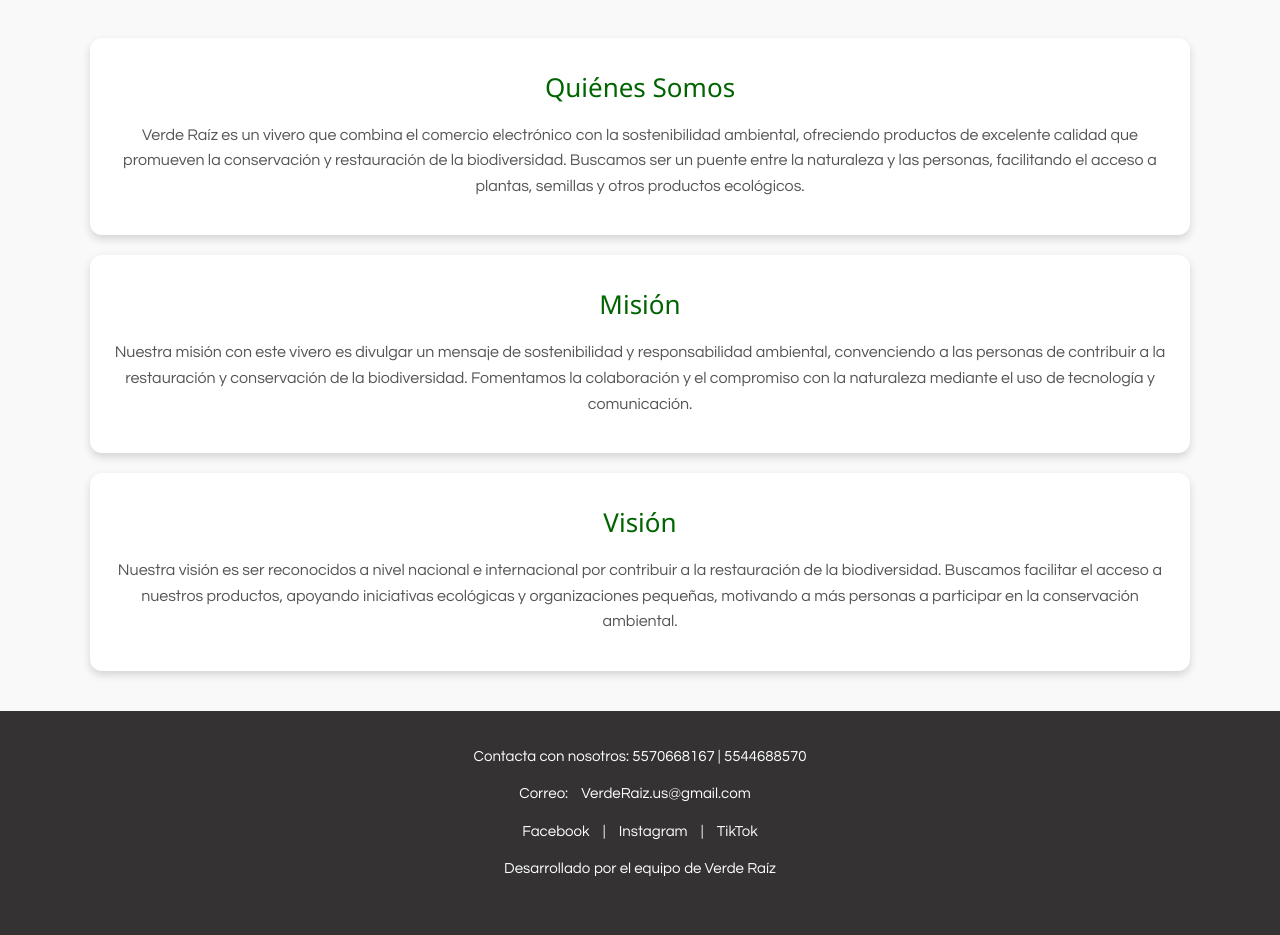
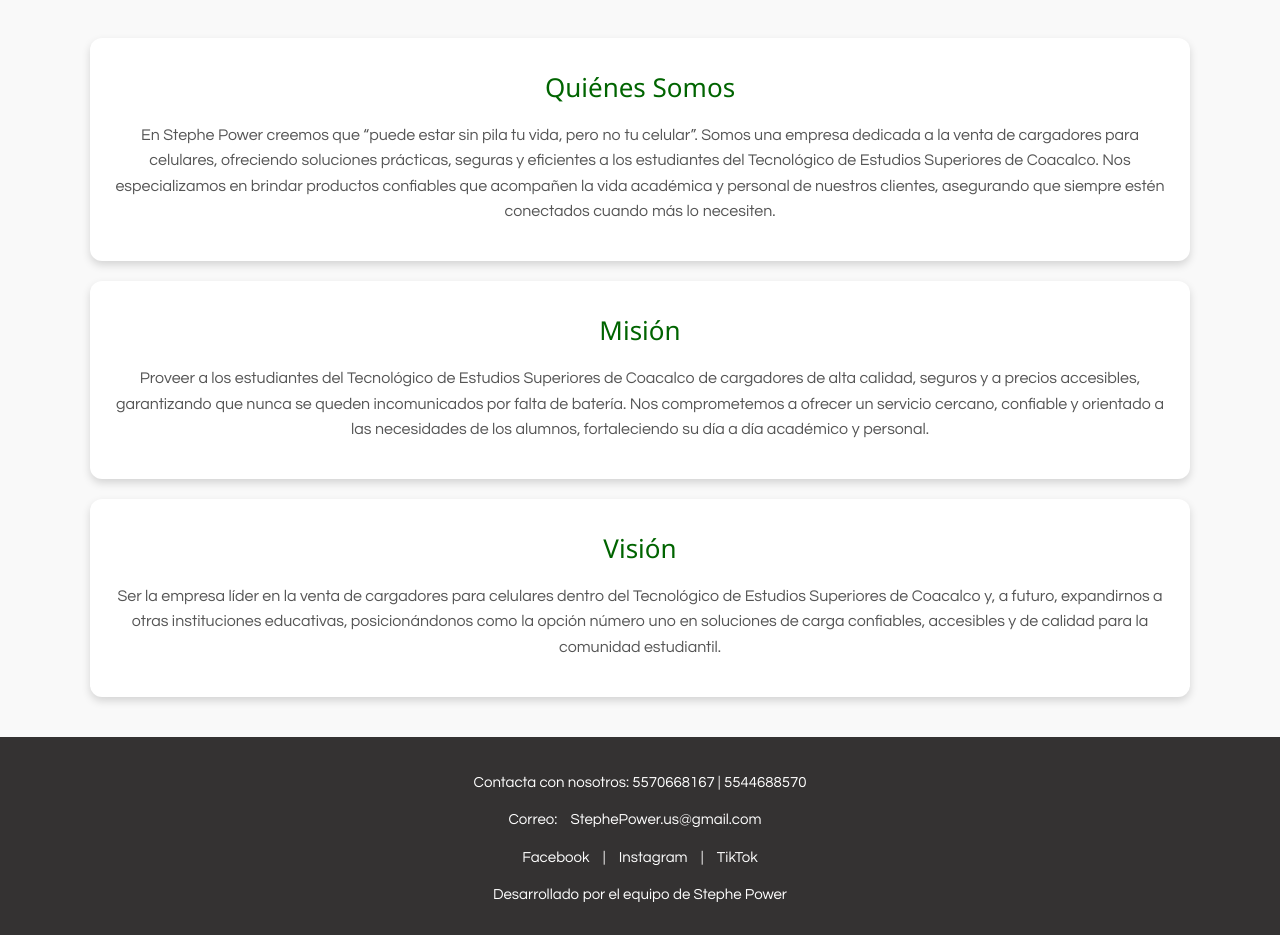
Before and after one commit to AdolfusR9/Verde-Raiz, a plain HTML site: page Nosotros.html in a window 1280 px wide. Shown: the part 330-1265 px from the top of the page. Drawn offline with Linux system fonts and the light colour scheme.

Commit message:
Update Nosotros.html

```diff
--- a/Nosotros.html
+++ b/Nosotros.html
@@ -135,7 +135,7 @@
 
   <!-- Barra de navegación -->
   <div class="navbar">
-    <a href="index.html" class="logo">Verde Raíz</a>
+    <a href="index.html" class="logo">Stephe Power</a>
     <span class="menu-toggle" onclick="toggleMenu()">☰</span>
     <div class="navbar-menu">
       <a href="index.html">Productos</a>
@@ -148,7 +148,7 @@
   <div class="w3-container" style="text-align: center; margin-top: 100px;">
     <div class="w3-panel w3-sand w3-round-xlarge">
       <img src="Logo_Verde_Raiz.png" width="70" height="70">
-      <h2 style="color: #006400;">Dale vida a tus espacios, el verde empieza aquí</h2>
+      <h2 style="color: #006400;">puede estar sin pila tu vida pero no tu celular</h2>
     </div>
   </div>
 
@@ -158,30 +158,33 @@
       <div class="info-card">
         <h2>Quiénes Somos</h2>
         <p>
-          Verde Raíz es un vivero que combina el comercio electrónico con la sostenibilidad
-          ambiental, ofreciendo productos de excelente calidad que promueven la conservación
-          y restauración de la biodiversidad. Buscamos ser un puente entre la naturaleza y las
-          personas, facilitando el acceso a plantas, semillas y otros productos ecológicos.
+         En Stephe Power creemos que “puede estar sin pila tu vida, pero no tu celular”.
+          Somos una empresa dedicada a la venta de cargadores para celulares,
+          ofreciendo soluciones prácticas, seguras y eficientes a los estudiantes del
+          Tecnológico de Estudios Superiores de Coacalco. Nos especializamos en brindar
+          productos confiables que acompañen la vida académica y personal de nuestros clientes,
+          asegurando que siempre estén conectados cuando más lo necesiten.
         </p>
       </div>
 
       <div class="info-card">
         <h2>Misión</h2>
         <p>
-          Nuestra misión con este vivero es divulgar un mensaje de sostenibilidad y responsabilidad
-          ambiental, convenciendo a las personas de contribuir a la restauración y conservación de la
-          biodiversidad. Fomentamos la colaboración y el compromiso con la naturaleza mediante el uso
-          de tecnología y comunicación.
+          Proveer a los estudiantes del Tecnológico de Estudios Superiores de Coacalco de
+          cargadores de alta calidad, seguros y a precios accesibles, garantizando que nunca
+          se queden incomunicados por falta de batería. Nos comprometemos a ofrecer un servicio
+          cercano, confiable y orientado a las necesidades de los alumnos, fortaleciendo su día
+          a día académico y personal.
         </p>
       </div>
 
       <div class="info-card">
         <h2>Visión</h2>
         <p>
-          Nuestra visión es ser reconocidos a nivel nacional e internacional por contribuir a la
-          restauración de la biodiversidad. Buscamos facilitar el acceso a nuestros productos,
-          apoyando iniciativas ecológicas y organizaciones pequeñas, motivando a más personas a
-          participar en la conservación ambiental.
+          Ser la empresa líder en la venta de cargadores para celulares dentro del Tecnológico de
+          Estudios Superiores de Coacalco y, a futuro, expandirnos a otras instituciones educativas,
+          posicionándonos como la opción número uno en soluciones de carga confiables, accesibles y
+          de calidad para la comunidad estudiantil.
         </p>
       </div>
     </div>
@@ -190,13 +193,13 @@
   <!-- Pie de página -->
   <footer>
     <p>Contacta con nosotros: 5570668167 | 5544688570</p>
-    <p>Correo: <a href="mailto:VerdeRaiz.us@gmail.com">VerdeRaiz.us@gmail.com</a></p>
+    <p>Correo: <a href="mailto:StephePower.us@gmail.com">StephePower.us@gmail.com</a></p>
     <p>
       <a href="https://www.facebook.com">Facebook</a> |
       <a href="https://www.instagram.com">Instagram</a> |
       <a href="https://www.tiktok.com">TikTok</a>
     </p>
-    <p>Desarrollado por el equipo de Verde Raíz</p>
+    <p>Desarrollado por el equipo de Stephe Power</p>
     <br><br><img src="logo.png" width="200" height="60" alt="Logo Verde Raíz">
   </footer>
 
```
